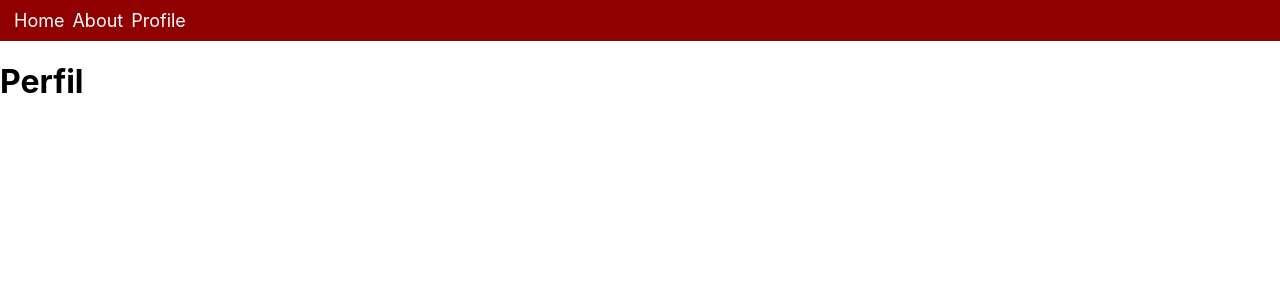
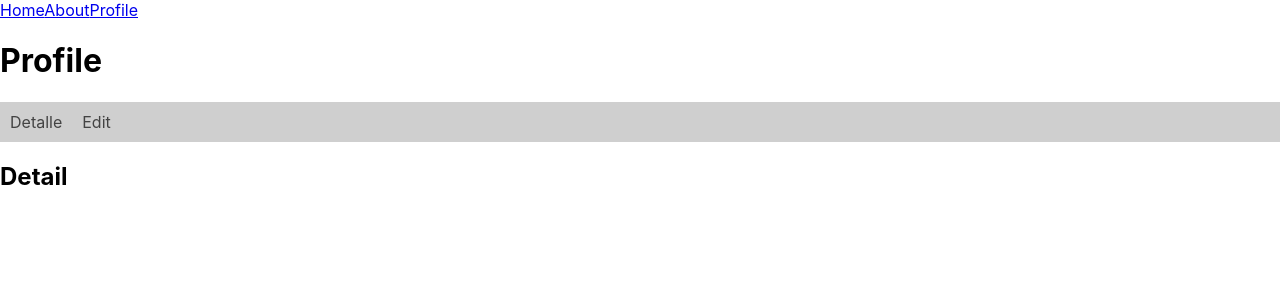
Before and after one commit to Daviidro/ReactCorrecto, a React (Create React App) app: page /app/profile in a window 1280 px wide. Shown: the top 300 px of the page. Built offline with nearby package versions, Linux system fonts and the light colour scheme.

Commit message:
nested routes ejercicio

```diff
--- a/src/App.css
+++ b/src/App.css
@@ -1,3 +1,10 @@
+html,
+body,
+#root {
+  height: 100%;
+  width: 100%;
+}
+
 .App {
   height: 100%;
   width: 100%;
--- a/src/App.js
+++ b/src/App.js
@@ -1,11 +1,15 @@
 import { Routes, Route } from "react-router-dom";
 import "./App.css";
 
-import AppContainer from "./containers/AppContainer"
+// Containers
+import AppContainer from "./containers/AppContainer";
+import ProfileContainer from "./containers/ProfileContainer";
+
 // Components
-import About from "./pages/About"
+import About from "./pages/About";
 import Home from "./pages/Home";
-import Profile from "./pages/Profile";
+import ProfileDetail from "./pages/Profile/Detail";
+import ProfileEdit from "./pages/Profile/Edit";
 
 function App() {
   return (
@@ -17,7 +21,10 @@
         <Route path="app" element={<AppContainer />}>
           <Route index element={<Home />} />
           <Route path="about" element={<About />} />
-          <Route path="profile" element={<Profile />} />
+          <Route path="profile" element={<ProfileContainer />}>
+            <Route index element={<ProfileDetail />} />
+            <Route path="edit" element={<ProfileEdit />} />
+          </Route>
         </Route>
       </Routes>
     </div>
--- a/src/containers/AppContainer/AppContainer.css
+++ b/src/containers/AppContainer/AppContainer.css
@@ -1,12 +1,52 @@
-nav {
+.App-container {
+  height: 100%;
   width: 100%;
-  background-color: rgb(145, 0, 0);
-  font-size: large;
-  padding: 10px;
 }
 
-nav > a {
+.App-container-2 {
+  height: 100%;
+  width: 100%;
+  display: flex;
+}
+
+.App-container-nav {
+  width: 150px;
+  height: 100%;
+  box-sizing: border-box;
+}
+
+.App-container-nav > nav {
+  height: 100%;
+  box-sizing: border-box;
+  display: flex;
+  flex-direction: column;
+  background-color: rgb(0, 72, 187);
+  box-shadow: 4px 12px 46px -10px rgba(56, 56, 56, 0.75);
+  -webkit-box-shadow: 4px 12px 46px -10px rgba(56, 56, 56, 0.75);
+  -moz-box-shadow: 4px 12px 46px -10px rgba(56, 56, 56, 0.75);
+}
+
+.App-container-nav > nav > a {
+  font-size: large;
+  font-weight: bold;
+  padding: 10px 15px;
   color: white;
   text-decoration: none;
-  margin: 2px 4px;
 }
+
+.App-container-nav > nav > a:hover {
+  color: rgb(199, 199, 199);
+  text-decoration: underline;
+}
+
+.App-container-content {
+  width: calc(100% - 150px);
+  height: 100%;
+  display: flex;
+  justify-content: center;
+}
+
+.Content-container {
+  display: flex;
+  width: calc(100% - 300px);
+}
--- /dev/null
+++ b/src/containers/ProfileContainer/ProfileContainer.css
@@ -0,0 +1,16 @@
+.Profile-container {
+  width: 100%;
+}
+
+.Profile-nav {
+  width: 100%;
+  padding: 10px 0px;
+  background-color: rgb(207, 207, 207);
+}
+
+.Profile-nav > nav > a {
+  color: #434343;
+  text-decoration: none;
+  cursor: pointer;
+  padding: 0 10px;
+}
--- /dev/null
+++ b/src/containers/ProfileContainer/index.jsx
@@ -0,0 +1,19 @@
+import { Outlet, Link } from "react-router-dom";
+
+// CSS
+import "./ProfileContainer.css";
+
+export default function ProfileContainer() {
+  return (
+    <div className="Profile-container">
+      <h1>Profile</h1>
+      <div className="Profile-nav">
+        <nav>
+          <Link to="">Detalle</Link>
+          <Link to="edit">Edit</Link>
+        </nav>
+      </div>
+      <Outlet />
+    </div>
+  );
+}
--- /dev/null
+++ b/src/pages/Profile/Detail/index.jsx
@@ -0,0 +1,3 @@
+export default function ProfileDetail() {
+  return <h2>Detail</h2>;
+}
--- /dev/null
+++ b/src/pages/Profile/Edit/index.jsx
@@ -0,0 +1,3 @@
+export default function ProfileEdit() {
+  return <h2>Edit</h2>;
+}
```
Also changed, not shown: src/pages/Profile/Detail/Detail.css (added), src/pages/Profile/Edit/Edit.css (added).
